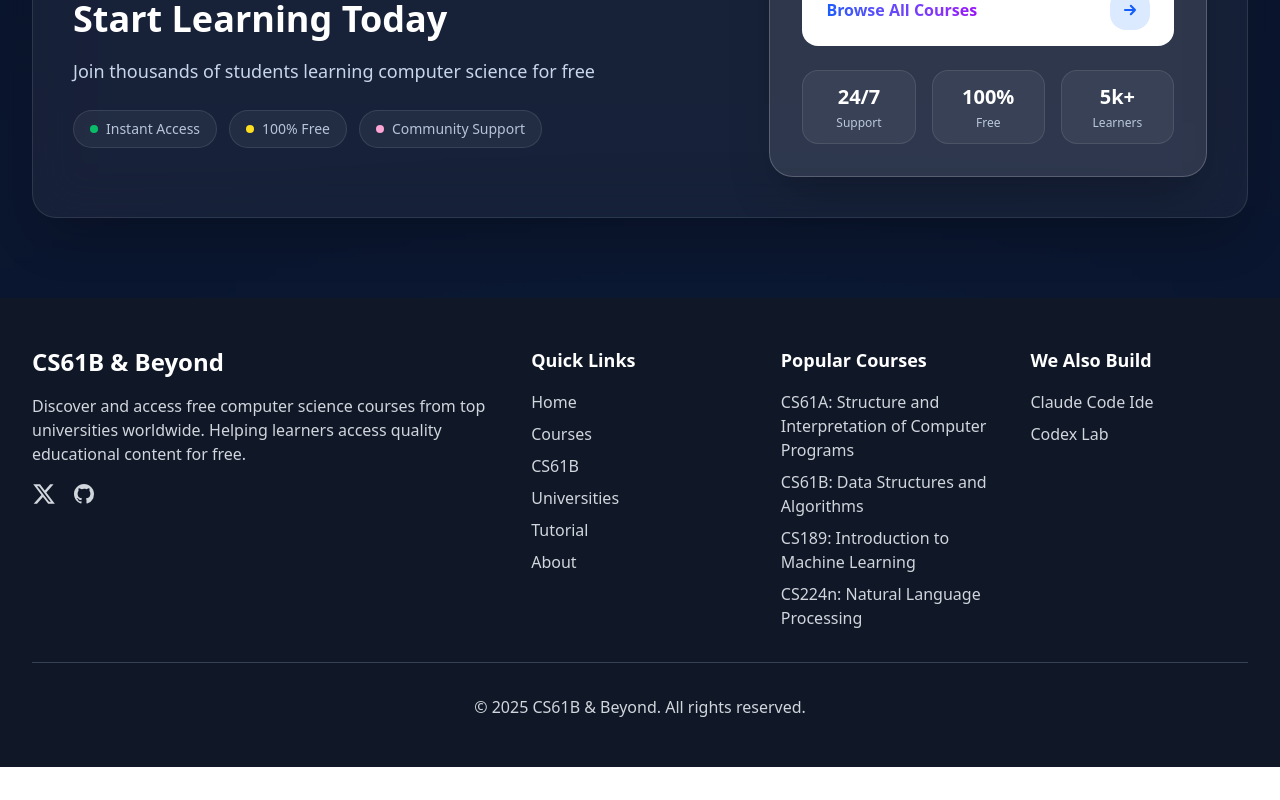
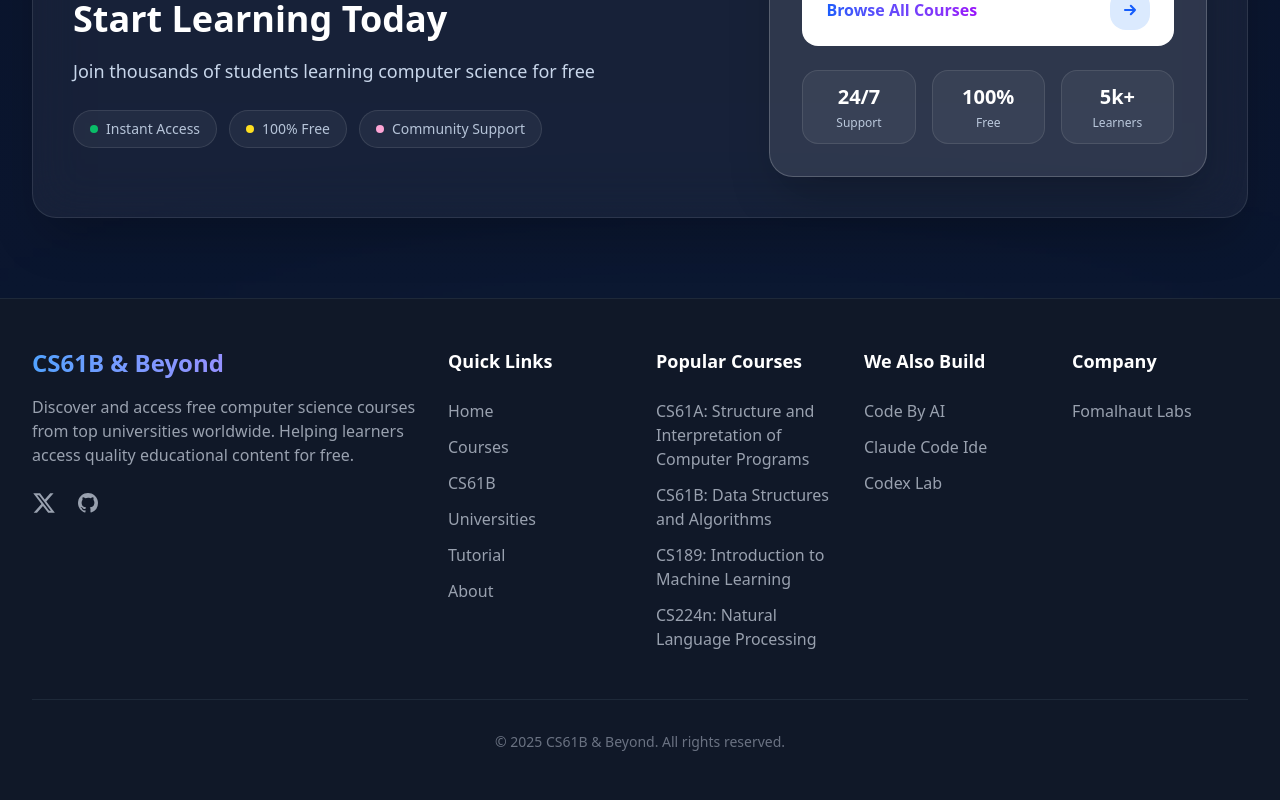
Before and after one commit to moutsea/cs-open-courses, a Next.js app: page /en in a window 1280 px wide. Shown: the part 6613-7413 px from the top of the page. Before the commit the page ends 7380 px from the top, so only its background shows below. Built offline with nearby package versions, Linux system fonts and the light colour scheme.

Commit message:
update footer

```diff
--- a/src/components/Footer.tsx
+++ b/src/components/Footer.tsx
@@ -1,7 +1,6 @@
 import Link from 'next/link'
 import { buildDynamicRoutePath } from '@/lib/pathUtils'
 
-// Popular courses data - same as homepage
 const POPULAR_COURSES = [
   {
     id: 'programming-introduction-python-cs61a',
@@ -33,63 +32,99 @@ const POPULAR_COURSES = [
   }
 ]
 
+const SOCIAL_LINKS = [
+  {
+    name: 'X (Twitter)',
+    href: 'https://x.com/LiangMout95522',
+    icon: (
+      <svg className="h-6 w-6" fill="currentColor" viewBox="0 0 24 24">
+        <path d="M18.244 2.25h3.308l-7.227 8.26 8.502 11.24H16.17l-5.214-6.817L4.99 21.75H1.68l7.73-8.835L1.254 2.25H8.08l4.713 6.231zm-1.161 17.52h1.833L7.084 4.126H5.117z" />
+      </svg>
+    )
+  },
+  {
+    name: 'GitHub',
+    href: 'https://github.com/moutsea/cs-open-courses',
+    icon: (
+      <svg className="h-6 w-6" fill="currentColor" viewBox="0 0 24 24">
+        <path fillRule="evenodd" d="M12 2C6.477 2 2 6.484 2 12.017c0 4.425 2.865 8.18 6.839 9.504.5.092.682-.217.682-.483 0-.237-.008-.868-.013-1.703-2.782.605-3.369-1.343-3.369-1.343-.454-1.158-1.11-1.466-1.11-1.466-.908-.62.069-.608.069-.608 1.003.07 1.531 1.032 1.531 1.032.892 1.53 2.341 1.088 2.91.832.092-.647.35-1.088.636-1.338-2.22-.253-4.555-1.113-4.555-4.951 0-1.093.39-1.988 1.029-2.688-.103-.253-.446-1.272.098-2.65 0 0 .84-.27 2.75 1.026A9.564 9.564 0 0112 6.844c.85.004 1.705.115 2.504.337 1.909-1.296 2.747-1.027 2.747-1.027.546 1.379.202 2.398.1 2.651.64.7 1.028 1.595 1.028 2.688 0 3.848-2.339 4.695-4.566 4.943.359.309.678.92.678 1.855 0 1.338-.012 2.419-.012 2.747 0 .268.18.58.688.482A10.019 10.019 0 0022 12.017C22 6.484 17.522 2 12 2z" clipRule="evenodd" />
+      </svg>
+    )
+  }
+]
+
+const OTHER_PROJECTS = [
+  { name: 'Code By AI', href: 'https://www.codebyai.net' },
+  { name: 'Claude Code Ide', href: 'https://www.claudeide.net' },
+  { name: 'Codex Lab', href: 'https://www.codeilab.com' }
+]
+
+const COMPANY_LINKS = [
+  { name: 'Fomalhaut Labs', href: 'https://fomalhautlabs.com' }
+]
+
 export default function Footer({ locale }: { locale: string }) {
+  const isEn = locale === 'en'
+
   return (
-    <footer className="bg-gray-900 text-white">
+    <footer className="bg-gray-900 text-white border-t border-gray-800">
       <div className="max-w-7xl mx-auto px-4 sm:px-6 lg:px-8 py-12">
-        <div className="grid grid-cols-1 md:grid-cols-5 gap-8">
-          <div className="col-span-1 md:col-span-2">
-            <h3 className="text-2xl font-bold mb-4">CS61B & Beyond</h3>
-            <p className="text-gray-300 mb-4">
+        <div className="grid grid-cols-1 md:grid-cols-2 lg:grid-cols-6 gap-12 md:gap-8">
+          <div className="md:col-span-2">
+            <h3 className="text-2xl font-bold mb-4 bg-gradient-to-r from-blue-400 to-purple-400 bg-clip-text text-transparent">
+              CS61B & Beyond
+            </h3>
+            <p className="text-gray-400 mb-6 max-w-md">
               Discover and access free computer science courses from top universities worldwide.
               Helping learners access quality educational content for free.
             </p>
-            <div className="flex space-x-4">
-              <a href="https://x.com/LiangMout95522" target="_blank" rel="noopener noreferrer" className="text-gray-300 hover:text-white">
-                <span className="sr-only">X (Twitter)</span>
-                <svg className="h-6 w-6" fill="currentColor" viewBox="0 0 24 24">
-                  <path d="M18.244 2.25h3.308l-7.227 8.26 8.502 11.24H16.17l-5.214-6.817L4.99 21.75H1.68l7.73-8.835L1.254 2.25H8.08l4.713 6.231zm-1.161 17.52h1.833L7.084 4.126H5.117z"/>
-                </svg>
-              </a>
-              <a href="#" className="text-gray-300 hover:text-white">
-                <span className="sr-only">GitHub</span>
-                <svg className="h-6 w-6" fill="currentColor" viewBox="0 0 24 24">
-                  <path fillRule="evenodd" d="M12 2C6.477 2 2 6.484 2 12.017c0 4.425 2.865 8.18 6.839 9.504.5.092.682-.217.682-.483 0-.237-.008-.868-.013-1.703-2.782.605-3.369-1.343-3.369-1.343-.454-1.158-1.11-1.466-1.11-1.466-.908-.62.069-.608.069-.608 1.003.07 1.531 1.032 1.531 1.032.892 1.53 2.341 1.088 2.91.832.092-.647.35-1.088.636-1.338-2.22-.253-4.555-1.113-4.555-4.951 0-1.093.39-1.988 1.029-2.688-.103-.253-.446-1.272.098-2.65 0 0 .84-.27 2.75 1.026A9.564 9.564 0 0112 6.844c.85.004 1.705.115 2.504.337 1.909-1.296 2.747-1.027 2.747-1.027.546 1.379.202 2.398.1 2.651.64.7 1.028 1.595 1.028 2.688 0 3.848-2.339 4.695-4.566 4.943.359.309.678.92.678 1.855 0 1.338-.012 2.419-.012 2.747 0 .268.18.58.688.482A10.019 10.019 0 0022 12.017C22 6.484 17.522 2 12 2z" clipRule="evenodd" />
-                </svg>
-              </a>
+            <div className="flex space-x-5">
+              {SOCIAL_LINKS.map((link) => (
+                <a
+                  key={link.name}
+                  href={link.href}
+                  target="_blank"
+                  rel="noopener noreferrer"
+                  className="text-gray-400 hover:text-white transition-colors"
+                >
+                  <span className="sr-only">{link.name}</span>
+                  {link.icon}
+                </a>
+              ))}
             </div>
           </div>
 
           <div>
-            <h4 className="text-lg font-semibold mb-4">Quick Links</h4>
-            <ul className="space-y-2">
-              <li><Link href={locale === 'en' ? '/' : `/${locale}`} className="text-gray-300 hover:text-white">Home</Link></li>
-              <li><Link href={locale === 'en' ? '/courses' : `/${locale}/courses`} className="text-gray-300 hover:text-white">Courses</Link></li>
-              <li>
-                <Link
-                  href={locale === 'en' ? '/course/data-structures-algorithms/CS61B' : `/${locale}/course/data-structures-algorithms/CS61B`}
-                  className="text-gray-300 hover:text-white"
-                >
-                  CS61B
-                </Link>
-              </li>
-              <li><Link href={locale === 'en' ? '/universities' : `/${locale}/universities`} className="text-gray-300 hover:text-white">Universities</Link></li>
-              <li><Link href={locale === 'en' ? '/tutorial' : `/${locale}/tutorial`} className="text-gray-300 hover:text-white">Tutorial</Link></li>
-              <li><Link href={locale === 'en' ? '/about' : `/${locale}/about`} className="text-gray-300 hover:text-white">About</Link></li>
+            <h4 className="text-lg font-semibold mb-6">Quick Links</h4>
+            <ul className="space-y-3">
+              {[
+                { name: 'Home', href: isEn ? '/' : '/zh' },
+                { name: 'Courses', href: isEn ? '/courses' : '/zh/courses' },
+                { name: 'CS61B', href: isEn ? '/course/data-structures-algorithms/CS61B' : '/zh/course/data-structures-algorithms/CS61B' },
+                { name: 'Universities', href: isEn ? '/universities' : '/zh/universities' },
+                { name: 'Tutorial', href: isEn ? '/tutorial' : '/zh/tutorial' },
+                { name: 'About', href: isEn ? '/about' : '/zh/about' },
+              ].map((link) => (
+                <li key={link.name}>
+                  <Link href={link.href} className="text-gray-400 hover:text-white transition-colors">
+                    {link.name}
+                  </Link>
+                </li>
+              ))}
             </ul>
           </div>
 
           <div>
-            <h4 className="text-lg font-semibold mb-4">Popular Courses</h4>
-            <ul className="space-y-2">
+            <h4 className="text-lg font-semibold mb-6">Popular Courses</h4>
+            <ul className="space-y-3">
               {POPULAR_COURSES.map((course) => (
                 <li key={course.id}>
                   <Link
                     href={
-                      locale === 'en' ?
+                      isEn ?
                         `/course/${buildDynamicRoutePath(course.path).join('/')}` :
-                        `/${locale}/course/${buildDynamicRoutePath(course.path).join('/')}`}
-                    className="text-gray-300 hover:text-white"
+                        `/zh/course/${buildDynamicRoutePath(course.path).join('/')}`}
+                    className="text-gray-400 hover:text-white transition-colors"
                   >
                     {locale === 'zh' ? course.title : course.titleEn}
                   </Link>
@@ -99,17 +134,45 @@ export default function Footer({ locale }: { locale: string }) {
           </div>
 
           <div>
-            <h4 className="text-lg font-semibold mb-4">We Also Build</h4>
-            <ul className="space-y-2">
-              <li><Link href={`https://www.claudeide.net/${locale}`} className="text-gray-300 hover:text-white">Claude Code Ide</Link></li>
-              <li><Link href={`https://www.codeilab.com/${locale}`} className="text-gray-300 hover:text-white">Codex Lab</Link></li>
+            <h4 className="text-lg font-semibold mb-6">We Also Build</h4>
+            <ul className="space-y-3">
+              {OTHER_PROJECTS.map((project) => (
+                <li key={project.name}>
+                  <a
+                    href={isEn ? project.href : `${project.href}/zh`}
+                    target="_blank"
+                    rel="noopener noreferrer"
+                    className="text-gray-400 hover:text-white transition-colors"
+                  >
+                    {project.name}
+                  </a>
+                </li>
+              ))}
+            </ul>
+          </div>
+
+          <div>
+            <h4 className="text-lg font-semibold mb-6">Company</h4>
+            <ul className="space-y-3">
+              {COMPANY_LINKS.map((link) => (
+                <li key={link.name}>
+                  <a
+                    href={link.href}
+                    target="_blank"
+                    rel="noopener noreferrer"
+                    className="text-gray-400 hover:text-white transition-colors"
+                  >
+                    {link.name}
+                  </a>
+                </li>
+              ))}
             </ul>
           </div>
         </div>
 
-        <div className="mt-8 pt-8 border-t border-gray-700 text-center">
-          <p className="text-gray-300">
-            © 2025 CS61B & Beyond. All rights reserved.
+        <div className="mt-12 pt-8 border-t border-gray-800 text-center">
+          <p className="text-gray-500 text-sm">
+            © {new Date().getFullYear()} CS61B & Beyond. All rights reserved.
           </p>
         </div>
       </div>
```
